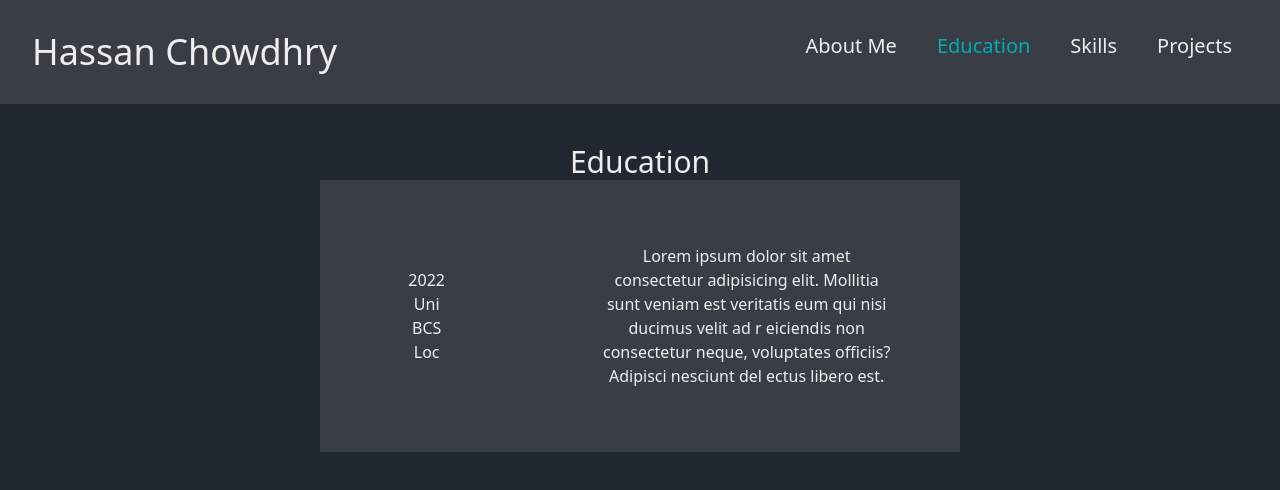
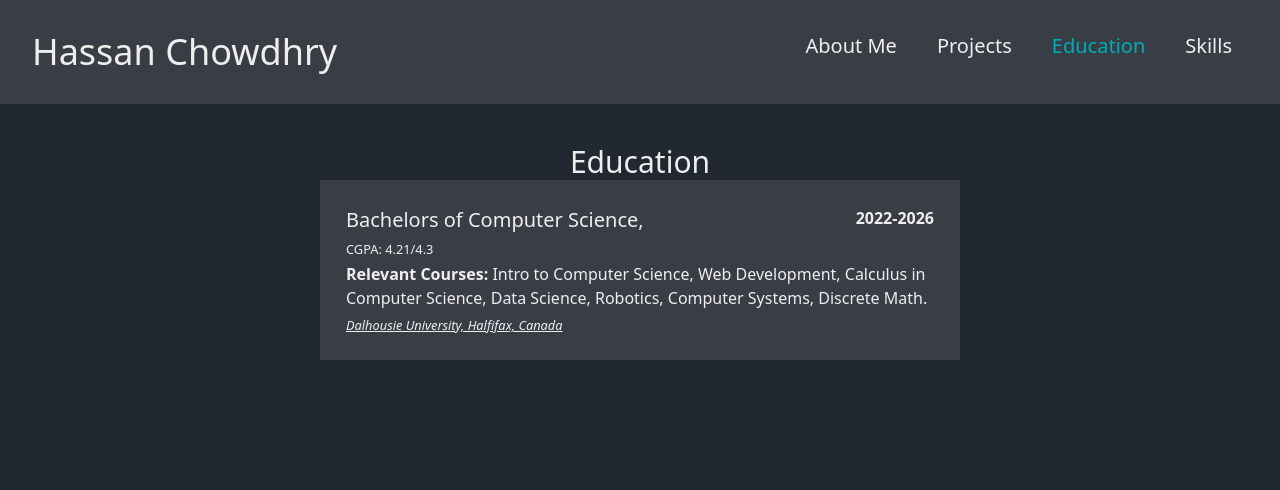
Before and after one commit to HassanChowdhry/Portfolio-2, a React (Create React App) app in the folder app/: page /education in a window 1280 px wide. Shown: the top 490 px of the page. Built offline with nearby package versions, Linux system fonts and the light colour scheme.

Commit message:
done with design

```diff
--- a/app/src/components/Nav.js
+++ b/app/src/components/Nav.js
@@ -7,9 +7,9 @@ function Nav() {
 
       <div className="px-4 flex gap-10 text-xl">
         <NavLink style={({ isActive }) => (isActive ? { color: '#00ADB5' } : { color: '#EEEEEE' })} to="/">About Me</NavLink>
+        <NavLink style={({ isActive }) => (isActive ? { color: '#00ADB5' } : { color: '#EEEEEE' })} to="/projects">Projects</NavLink>
         <NavLink style={({ isActive }) => (isActive ? { color: '#00ADB5' } : { color: '#EEEEEE' })} to="/education">Education</NavLink>
         <NavLink style={({ isActive }) => (isActive ? { color: '#00ADB5' } : { color: '#EEEEEE' })} to="/skills">Skills</NavLink>
-        <NavLink style={({ isActive }) => (isActive ? { color: '#00ADB5' } : { color: '#EEEEEE' })} to="/projects">Projects</NavLink>
       </div>
     </nav>
   );
--- a/app/src/components/layout/Education.js
+++ b/app/src/components/layout/Education.js
@@ -4,22 +4,15 @@ function Education() {
       <h1 className="text-3xl">Education</h1>
 
       {/* div to add stuff */}
-      <div className="flex justify-center m-auto w-1/2 bg-gray">
-        <section className="w-1/3 my-auto">
-          <p>2022</p>
-          <p>Uni</p>
-          <p>BCS</p>
-          <p>Loc</p>
-        </section>
-
-        <section className="p-16 w-2/3">
-          <p className="overflow-y-clip">
-            {/* courses taking or taken */}
-            Lorem ipsum dolor sit amet consectetur adipisicing elit.
-            Mollitia sunt veniam est veritatis eum qui nisi ducimus velit ad r
-            eiciendis non consectetur neque, voluptates officiis? Adipisci nesciunt del
-            ectus libero est.
+      <div className="m-auto w-1/2 bg-gray">
+        <section className="p-6 text-left">
+          <div className="p-0.5 flex justify-between"><span className="text-xl"> Bachelors of Computer Science,</span> <strong>2022-2026</strong></div>
+          <small className="p-0.5">CGPA: 4.21/4.3</small>
+          <p className="p-0.5"><strong>Relevant Courses: </strong>
+            Intro to Computer Science, Web Development, Calculus in
+            Computer Science, Data Science, Robotics, Computer Systems, Discrete Math.
           </p>
+          <small className="underline italic hover:text-blue p-0.5">Dalhousie University, Halfifax, Canada</small>
         </section>
 
       </div>
--- a/app/src/components/layout/mini-comp/Project.js
+++ b/app/src/components/layout/mini-comp/Project.js
@@ -1,7 +1,7 @@
 function Project() {
   return (
-    <div className="flex justify-center m-auto w-1/2 bg-gray">
-      <section className="p-16 w-2/3">
+    <div className="flex flex-col justify-center w-2/3 m-auto bg-gray">
+      <section className="p-14">
         <h2 className="mb-10 text-2xl font-bold">Google Links</h2>
         <p className="overflow-y-clip">
           Programmed an open-source web application that improved productivity for researchers.
@@ -10,8 +10,8 @@ function Project() {
         </p>
       </section>
 
-      <section className="w-1/3">
-        <img alt="preview" />
+      <section className="">
+        <iframe className="w-full" style={{ aspectRatio: '15/5' }} src="https://d17o0fjvg61p4q.cloudfront.net/gallery" title="tweet-gen" />
       </section>
     </div>
   );
```
Also changed, not shown: app/src/components/About.js (+7 -7 lines).
